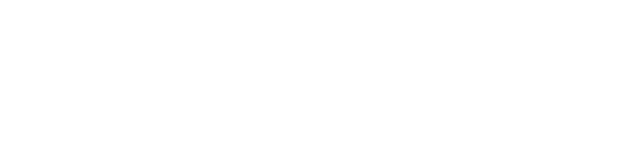
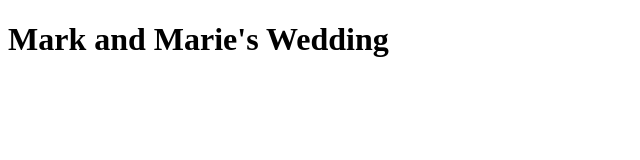
Before and after one commit to swob0002/mtm6330-midterm-swob0002-continue, a plain HTML site: page index.html in a window 1280 px wide. Shown: the whole page, without its empty margins (0-640 px from the left). Drawn offline with Linux system fonts and the light colour scheme.

Commit message:
test commit

```diff
--- a/index.html
+++ b/index.html
@@ -5,11 +5,11 @@
   <meta charset="UTF-8">
   <meta name="viewport" content="width=device-width, initial-scale=1.0">
   <meta http-equiv="X-UA-Compatible" content="ie=edge">
-  <title>Midterm Project Temp Title</title>
+  <title>Home - Mark & Marie's Wedding</title>
 </head>
 
 <body>
-  <!-- Test -->
+  <h1 class="title">Mark and Marie's Wedding</h1>
 </body>
 
 </html>
--- /dev/null
+++ b/style.css
@@ -0,0 +1,3 @@
+.title {
+  color: lightgreen;
+}
```
